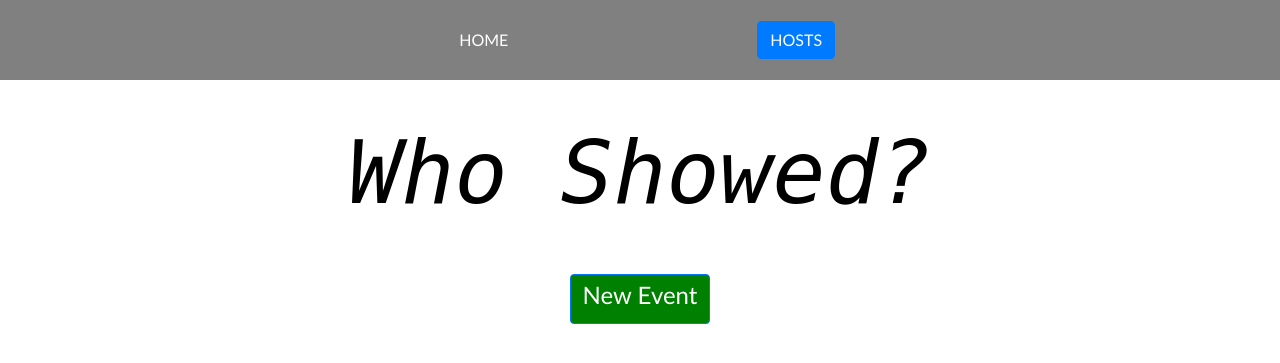
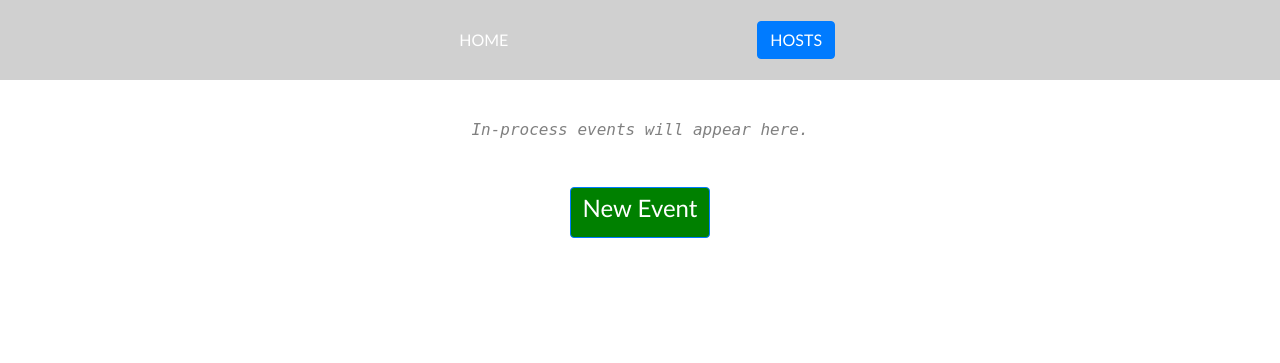
Before and after one commit to merobi-hub/attendance-tracker, a Flask app: page / in a window 1280 px wide. Shown: the top 363 px of the page. Run offline with Flask 2, Linux system fonts and the light colour scheme; data that the repository does not hold is empty; some libraries are stand-ins or nearby versions.

Commit message:
style nav
Signed-off-by: Michael Robinson <merobi@gmail.com>

```diff
--- a/attendance/static/css/main.css
+++ b/attendance/static/css/main.css
@@ -25,7 +25,8 @@ body {
 }
 
 .home-title-text {
-    font-size: 550%;
+    color: gray;
+    /* font-size: 550%; */
 }
 
 /* Alerts */
@@ -48,7 +49,7 @@ body {
 
 #nav-container {
     max-width: 100%;
-    background-color: gray;
+    background-color: rgb(208, 208, 208);
     height: 10vh;
     display: flex;
     align-items: center;
--- a/attendance/templates/base.html
+++ b/attendance/templates/base.html
@@ -82,7 +82,7 @@
     <div class="container" id="home-title">
         <div class="row" id="home-title-row">
             <div class="col-md-12" id="home-title-col">
-                <h1 class="home-title-text"><em>Who Showed?</em></h1>
+                <h6 class="home-title-text"><em>In-process events will appear here.</em></h6>
             </div>
         </div>
     </div>
```
